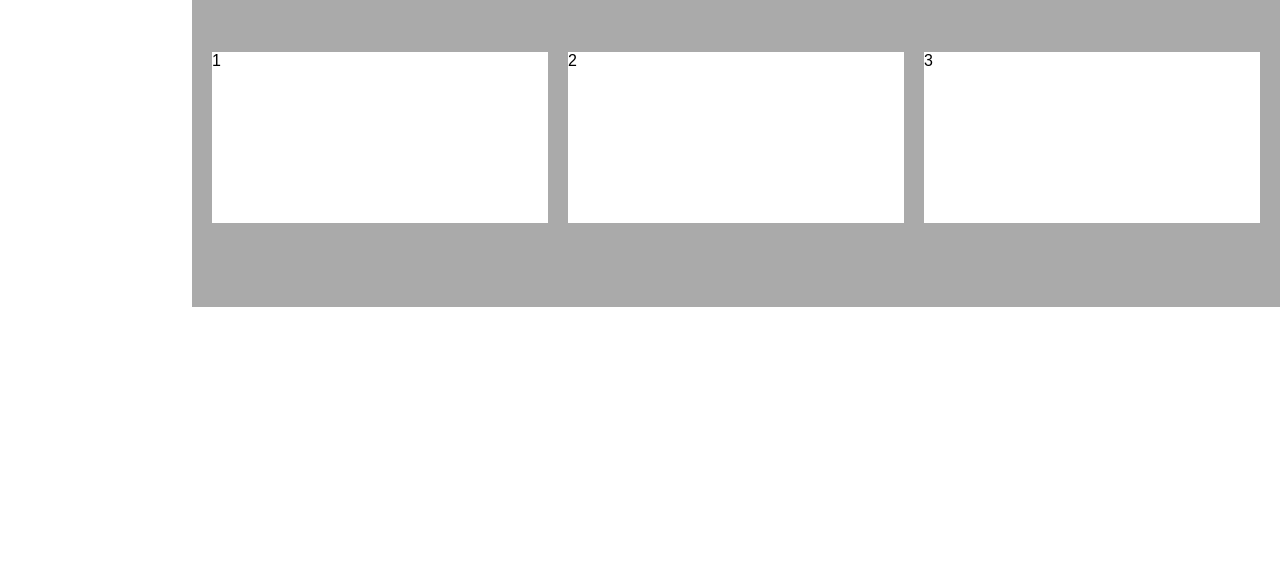
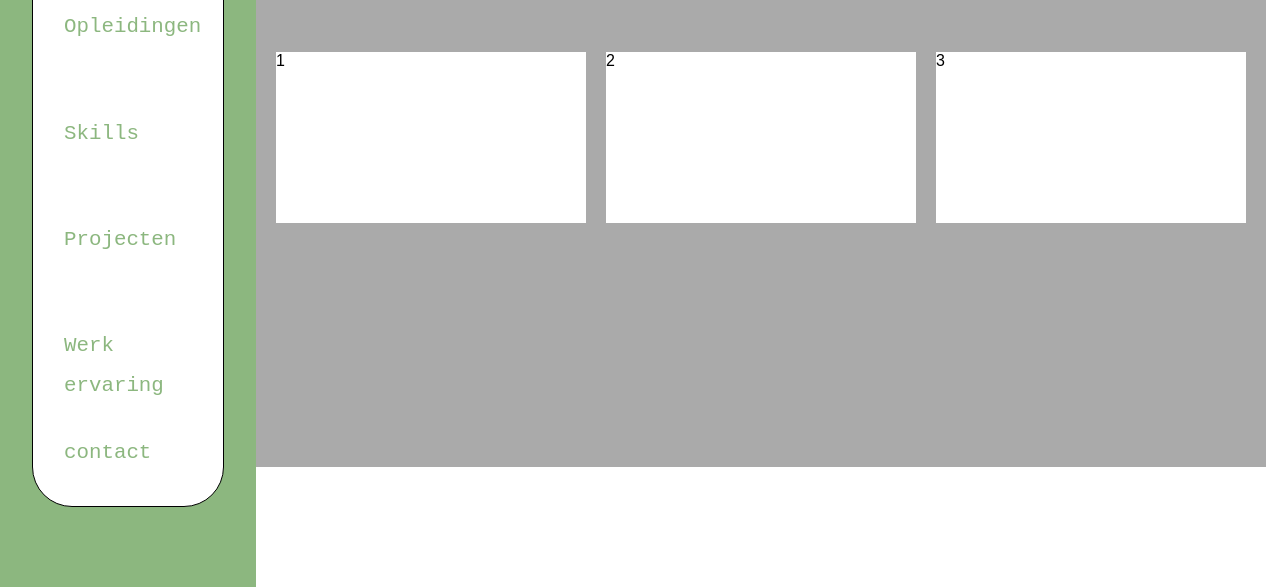
Before and after one commit to DaanMaat/MV-SD-Projectopdracht, a plain HTML site: page Projectopdracht/index.html in a window 1280 px wide. Shown: the part 213-800 px from the top of the page. Drawn offline with Linux system fonts and the light colour scheme.

Commit message:
Header & Navigation
Header & Navigation

```diff
--- a/Projectopdracht/index.html
+++ b/Projectopdracht/index.html
@@ -11,6 +11,16 @@
 </head>
 
 <body>
+    <div id="left-screen">
+        <div id="navigatie-container">
+            <div class="navigatie" id="about">About</div>
+            <div class="navigatie" id="opleidingen">Opleidingen</div>
+            <div class="navigatie" id="skills">Skills</div>
+            <div class="navigatie" id="projecten">Projecten</div>
+            <div class="navigatie" id="werk-ervaring">Werk ervaring</div>
+            <div class="navigatie" id="contact">contact</div>
+        </div>
+    </div>
     <div class="header">
         <div class="profile-picture">
             <img class="profile" src="Cheeto.jpg" alt="Profile Picture">
--- a/Projectopdracht/style.css
+++ b/Projectopdracht/style.css
@@ -7,17 +7,61 @@
 }
 /* ---Body--- */
 
+/* ---Navigation--- */
+#left-screen{
+    position: relative;
+    float: left;
+    top: 0px;
+    width: 20vw;
+    height: 100vh;
+    background-color:rgba(140,183,127,255);
+    display: grid;
+    align-items: center;
+    justify-content: center;
+    user-select: none;
+  }
+
+  #navigatie-container{
+    margin: 0em;
+    border: solid 1px black;
+    width: 15vw;
+    height: 80vh;
+    display: grid;
+    grid-template-rows: repeat(6, 1fr);
+    justify-content: center;
+    align-items: center;
+    border-radius: 40px;
+    background-color: white;
+  }
+
+  .navigatie{
+    vertical-align: middle;
+    font-size: 1.3em;
+    padding-left: 0.5vw;
+    height: 5vh;
+    width: 11vw;
+    color:rgba(140,183,127,255);
+    font-family: 'Courier New', Courier, monospace;
+    line-height: 5vh;
+  }
 
 
+  .navigatie:hover{
+    background-color:rgba(140,183,127,255);
+    border-radius: 80px;
+    color: black ;
+  }
 
 
 /* ---Header--- */
 .header{
+    float: left;
+    position: relative;
+    top: 0px;
     background-color: rgb(170, 170, 170);
-    width: 85%;
-    height: 65vh;
+    width: 78.9vw;
+    height: 85vh;
     padding: 10px;
-    float: right;
 }
 .profile{
     border-radius: 50%;
```
